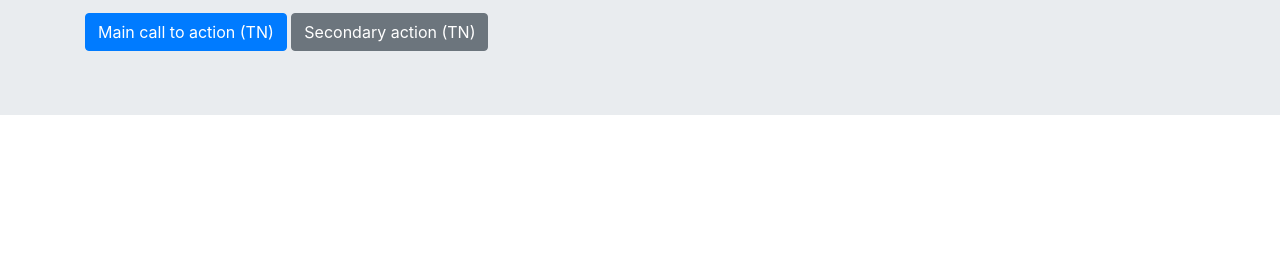
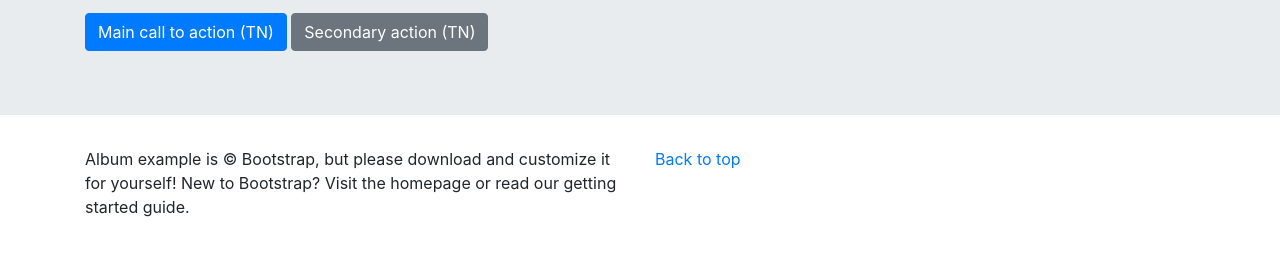
Before and after one commit to Vo-Van-Hung/DuAnGit, a plain HTML site: page index.html in a window 1280 px wide. Shown: the part 228-484 px from the top of the page. Drawn offline with nearby package versions, Linux system fonts and the light colour scheme.

Commit message:
add footer

```diff
--- a/index.html
+++ b/index.html
@@ -40,7 +40,20 @@
         </div>
     </section>
     <section class="products"></section>
-    <footer></footer>
+    <footer>
+        <div class="container">
+        <div class="row">
+            <div class="col-6">
+                <p>Album example is © Bootstrap, but please download and customize it for yourself!
+
+                    New to Bootstrap? Visit the homepage or read our getting started guide.</p>
+            </div>
+            <div class="col-6">
+                <a href="#">Back to top</a>
+            </div>
+        </div>
+    </div>
+</footer>
 
 
 
```
